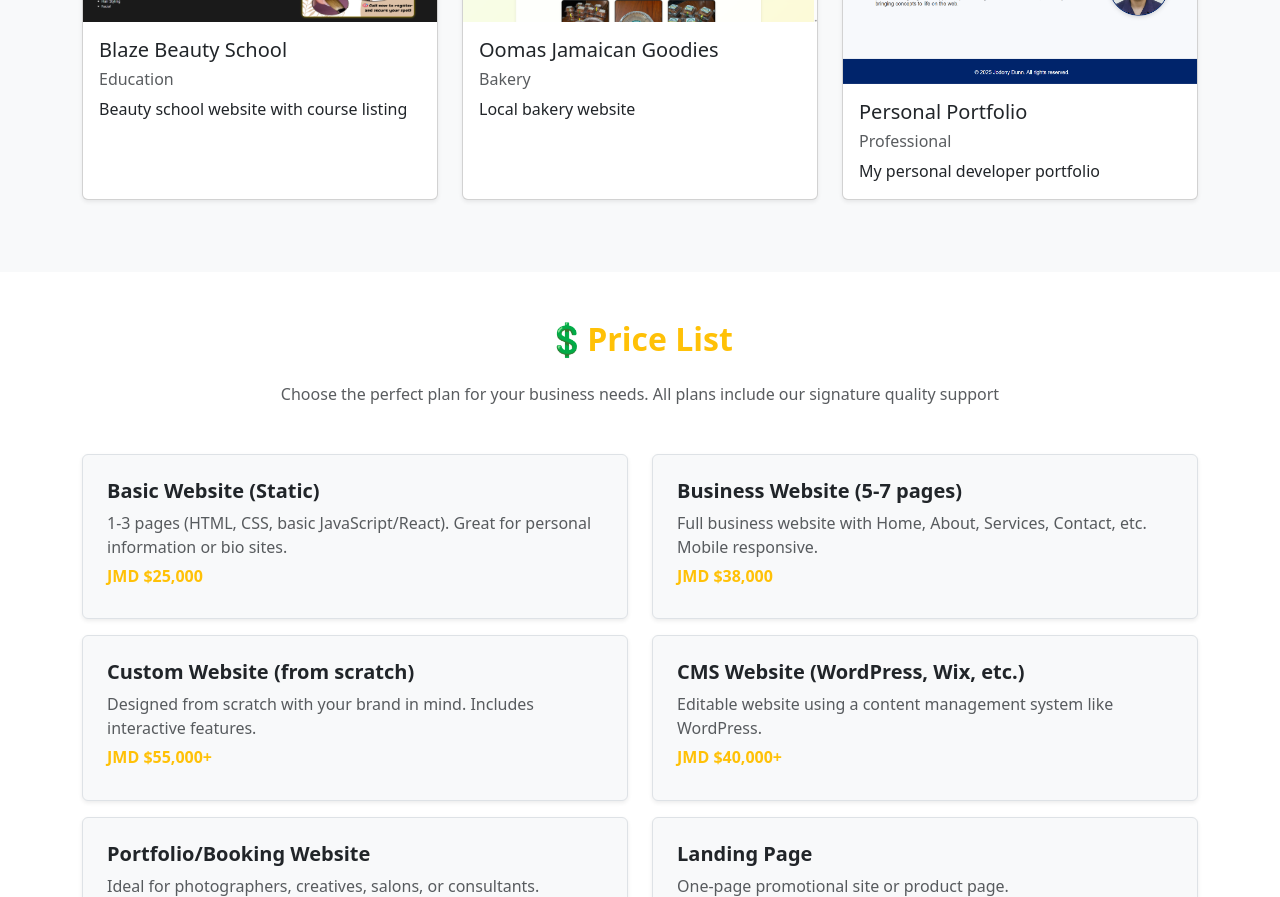
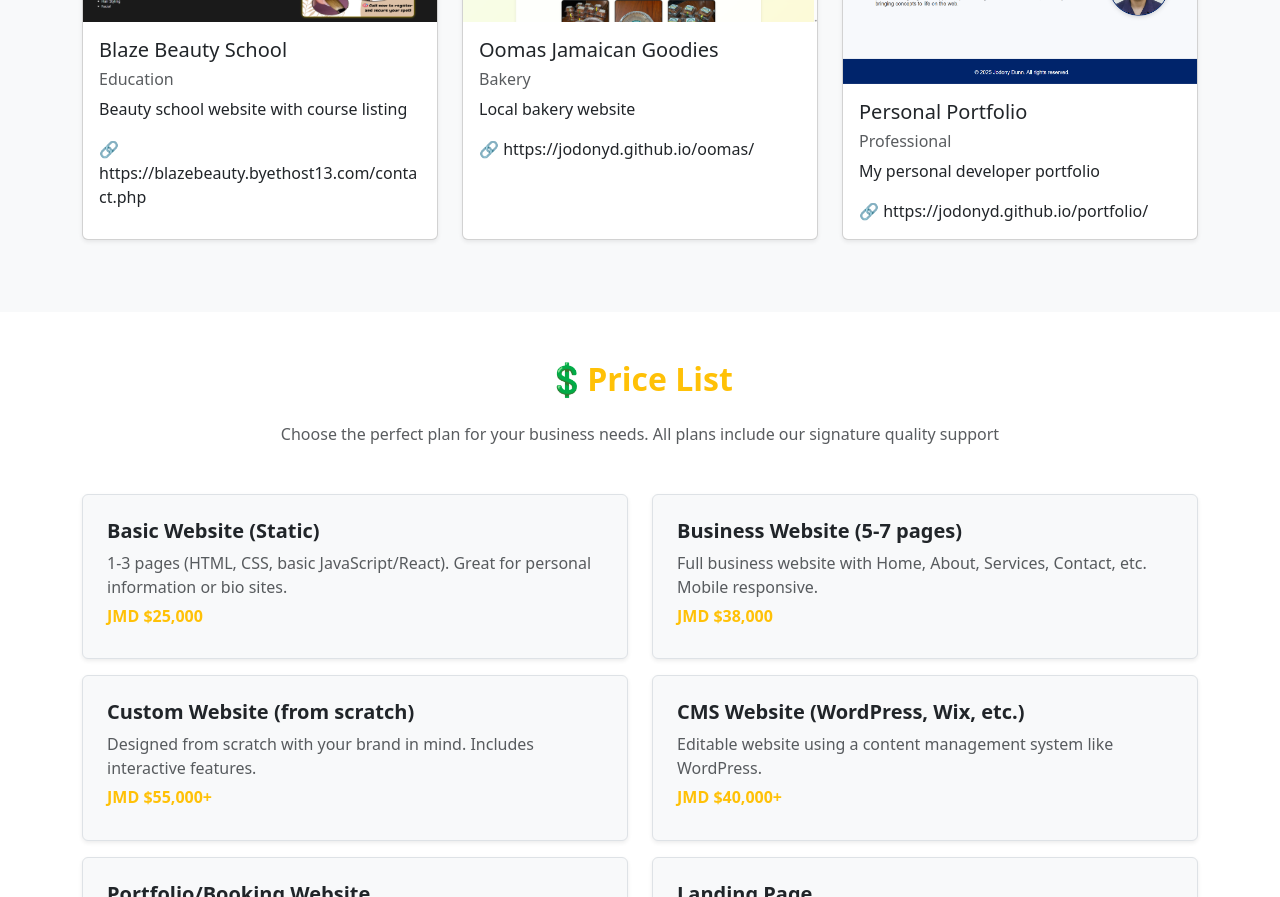
Before and after one commit to JodonyD/business-app, a React (Create React App) app: page / in a window 1280 px wide. Shown: the part 900-1797 px from the top of the page. Built offline with nearby package versions, Linux system fonts and the light colour scheme.

Commit message:
new update

```diff
--- a/src/App.js
+++ b/src/App.js
@@ -177,6 +177,7 @@ const App = () => {
                                         <h5 className="card-title">{item.title}</h5>
                                         <h6 className="text-muted mb-2">{item.category}</h6>
                                         <p className="card-text">{item.description}</p>
+                                        <p className="card-text">{item.link}</p>
                                     </div>
                                 </div>
                             </div>
```
